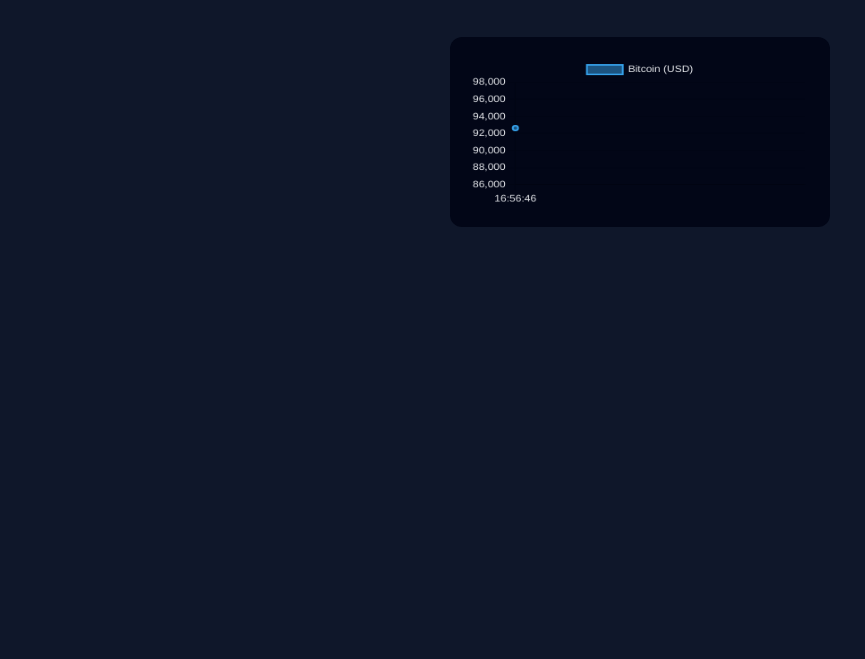
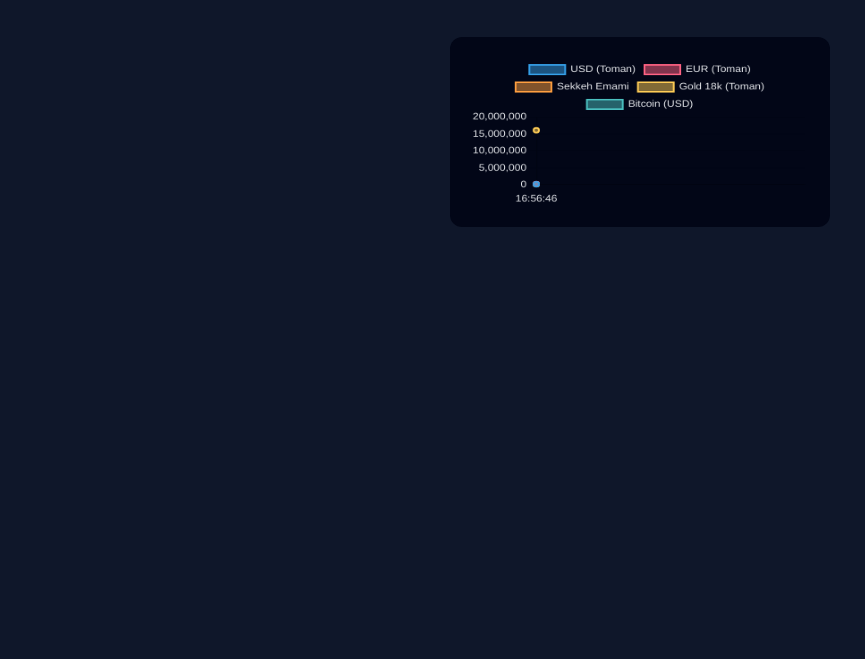
Before and after one commit to CodingWithEnjoy/financial-item, a plain HTML site: page index.html in a window 1280 px wide. Shown: the part 141-800 px from the top of the page, without its empty margins (0-865 px from the left). Drawn offline with nearby package versions, Linux system fonts and the light colour scheme.

Commit message:
Update title and improve chart data handling

```diff
--- a/index.html
+++ b/index.html
@@ -2,9 +2,8 @@
 <html lang="en">
 <head>
   <meta charset="UTF-8" />
-  <title>Financial Data Visualization</title>
+  <title>Financial Charts</title>
 
-  <!-- Chart.js -->
   <script src="https://cdn.jsdelivr.net/npm/chart.js"></script>
 
   <style>
@@ -14,23 +13,27 @@
       color: #e5e7eb;
       padding: 20px;
     }
+    h1 {
+      margin-bottom: 10px;
+    }
     canvas {
-      max-width: 1000px;
-      margin: 40px auto;
+      max-width: 1100px;
+      margin: 30px auto;
       display: block;
       background: #020617;
       border-radius: 12px;
       padding: 20px;
     }
-    select {
+    input {
       padding: 6px 10px;
       font-size: 16px;
+      margin-bottom: 10px;
     }
   </style>
 </head>
 <body>
 
-  <h1>📊 Financial Prices (Hourly)</h1>
+<h1>📊 Hourly Financial Prices</h1>
 
 <label>
   Select date:
@@ -43,55 +46,64 @@
 const ctx = document.getElementById("chart").getContext("2d");
 let chart;
 
+const ASSETS = [
+  { key: "usd", label: "USD (Toman)" },
+  { key: "eur", label: "EUR (Toman)" },
+  { key: "sekkeh", label: "Sekkeh Emami" },
+  { key: "18ayar", label: "Gold 18k (Toman)" },
+  { key: "usd_btc", label: "Bitcoin (USD)" }
+];
+
 async function loadData(date) {
   const res = await fetch(`data/${date}.json`);
   const json = await res.json();
 
-      // 🔹 Example: Bitcoin (usd_btc)
-      const labels = [];
-      const prices = [];
+  const labels = json.map(e => e.time);
 
-      json.forEach(entry => {
-        const btc = entry.data.find(i => i.key === "usd_btc");
-        if (btc) {
-          labels.push(entry.time);
-          prices.push(Number(btc.priceFloat));
-        }
+  const datasets = ASSETS.map(asset => {
+    const values = json.map(entry => {
+      const item = entry.data.find(i => i.key === asset.key);
+      return item ? Number(item.priceFloat) : null;
+    });
+
+    return {
+      label: asset.label,
+      data: values,
+      borderWidth: 2,
+      tension: 0.3
+    };
   });
 
   if (chart) chart.destroy();
 
   chart = new Chart(ctx, {
     type: "line",
-        data: {
-          labels,
-          datasets: [{
-            label: "Bitcoin (USD)",
-            data: prices,
-            borderWidth: 2,
-            tension: 0.3
-          }]
-        },
+    data: { labels, datasets },
     options: {
       responsive: true,
+      interaction: { mode: "index", intersect: false },
       plugins: {
-            legend: { labels: { color: "#e5e7eb" } }
+        legend: {
+          labels: { color: "#e5e7eb" }
+        }
       },
       scales: {
         x: { ticks: { color: "#e5e7eb" } },
-            y: { ticks: { color: "#e5e7eb" } }
+        y: {
+          ticks: { color: "#e5e7eb" },
+          beginAtZero: false
+        }
       }
     }
   });
 }
 
-    // Default = today
+// default = today
+const picker = document.getElementById("datePicker");
 const today = new Date().toISOString().slice(0, 10);
-    const picker = document.getElementById("datePicker");
 picker.value = today;
 
 picker.addEventListener("change", e => loadData(e.target.value));
-
 loadData(today);
 </script>
 
```
Lines whose indentation alone changed are shown as unchanged.
